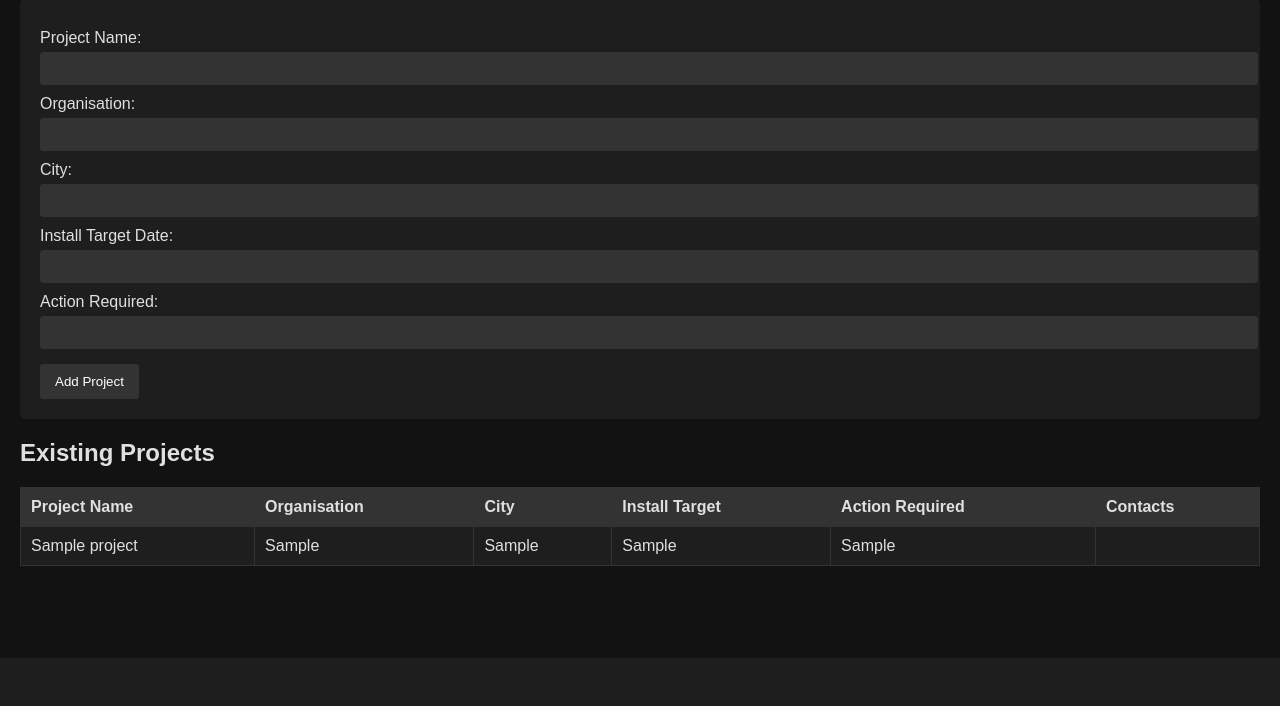
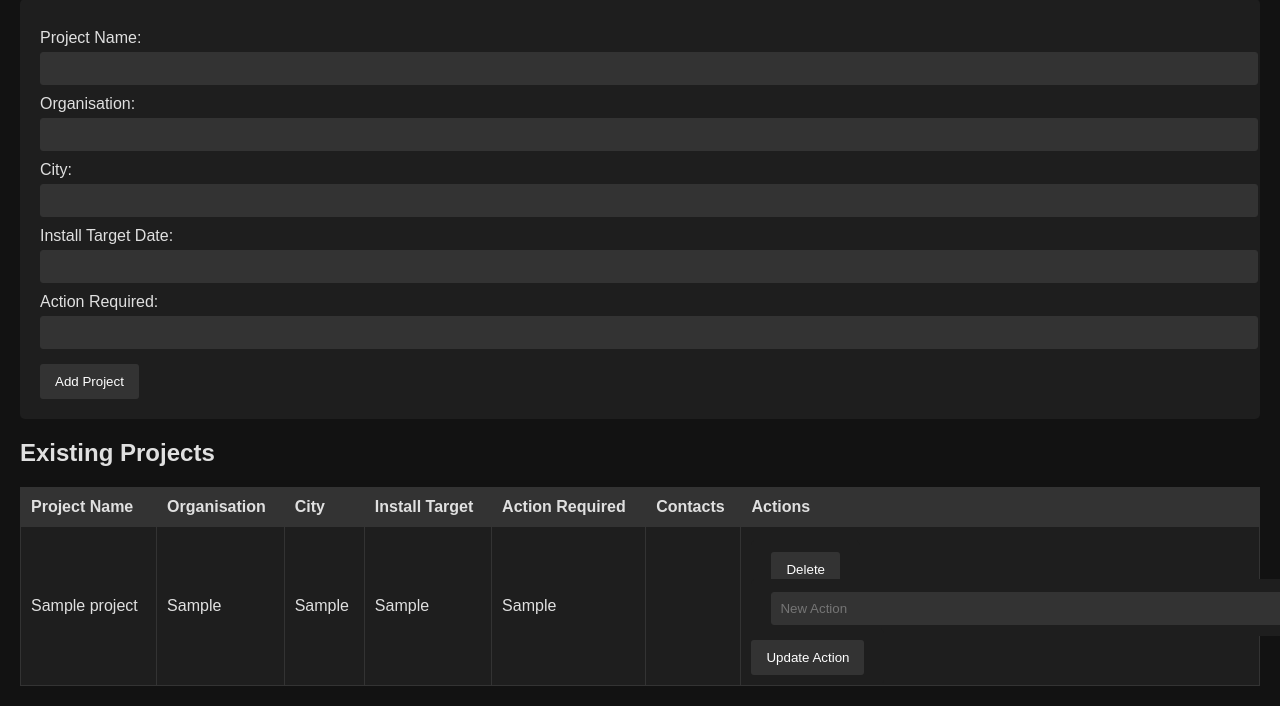
Before and after one commit to gabrielpesquivel/MercuryLeads, a Flask app: page /projects in a window 1280 px wide. Shown: the part 142-848 px from the top of the page. Before the commit the page ends 708 px from the top, so only its background shows below. Run offline with Flask 3, Linux system fonts and the light colour scheme; tables that the repository leaves empty hold one stand-in row (values such as "Sample post").

Commit message:
Add action buttons for project

```diff
--- a/Main/app.py
+++ b/Main/app.py
@@ -36,6 +36,31 @@ class Project(db.Model):
 
     def __repr__(self):
         return f'<Project {self.name}>'
+
+@app.route('/delete_project/<int:project_id>', methods=['POST'])
+def delete_project(project_id):
+    project = Project.query.get_or_404(project_id)
+
+    # Delete the project from the database
+    db.session.delete(project)
+    db.session.commit()
+
+    flash(f"Project '{project.name}' deleted successfully.", "success")
+    return redirect(url_for('projects'))
+
+@app.route('/update_project/<int:project_id>', methods=['POST'])
+def update_project(project_id):
+    project = Project.query.get_or_404(project_id)
+    new_action = request.form.get('new_action')
+
+    if new_action:
+        project.action_required = new_action
+        db.session.commit()
+        flash(f"Action for '{project.name}' updated successfully.", "success")
+    else:
+        flash("No action provided.", "warning")
+
+    return redirect(url_for('projects'))
 
 # Update Contact model to reference Project
 class Contact(db.Model):
--- a/Main/templates/projects.html
+++ b/Main/templates/projects.html
@@ -28,6 +28,7 @@
       <th>Install Target</th>
       <th>Action Required</th>
       <th>Contacts</th>
+      <th>Actions</th>
     </tr>
     {% for project in projects %}
       <tr>
@@ -41,7 +42,22 @@
             {{ contact.first_name }} {{ contact.last_name }} ({{ contact.email }})<br>
           {% endfor %}
         </td>
+        <td>
+          <!-- Delete Button -->
+          <form action="{{ url_for('delete_project', project_id=project.id) }}" method="post" style="display:inline;">
+            <button type="submit" onclick="return confirm('Are you sure you want to delete this project?');">
+              Delete
+            </button>
+          </form>
+
+          <!-- Update Action Form -->
+          <form action="{{ url_for('update_project', project_id=project.id) }}" method="post" style="display:inline;">
+            <input type="text" name="new_action" placeholder="New Action" required>
+            <button type="submit">Update Action</button>
+          </form>
+        </td>
       </tr>
     {% endfor %}
   </table>
+
 {% endblock %}
```
Also changed, not shown: instance/contacts.db.
